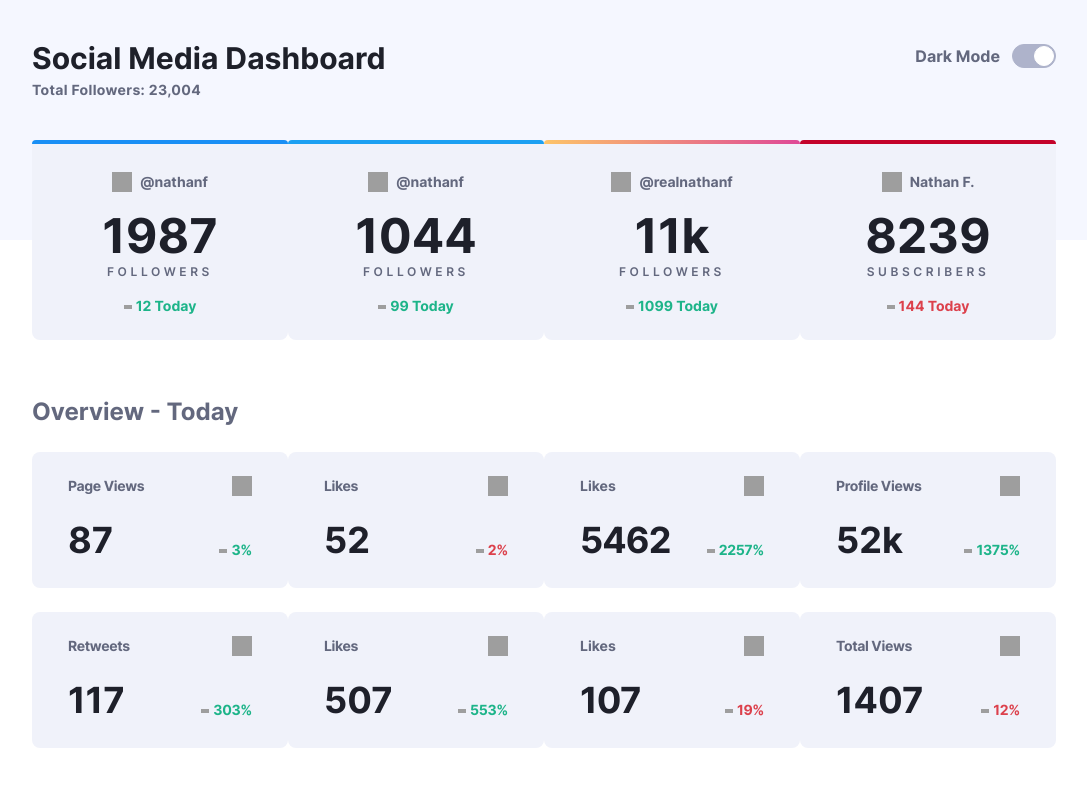
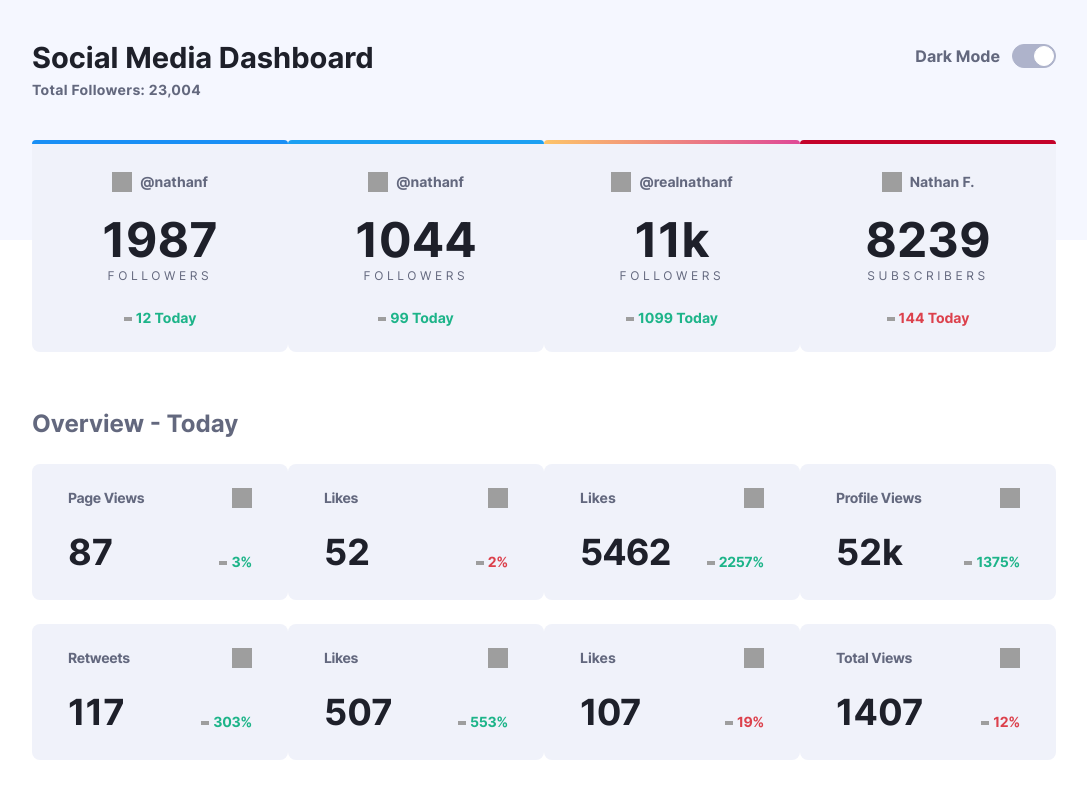
Before and after one commit to SebastianBrazil/social-media-dashboard, a React (Create React App) app: page / in a window 1280 px wide. Shown: the whole page, without its empty margins (96-1183 px from the left). Built offline with nearby package versions, Linux system fonts and the light colour scheme; grey boxes are pictures that could not be loaded.

Commit message:
minor desktop edits

```diff
--- a/src/components/MainComponent.tsx
+++ b/src/components/MainComponent.tsx
@@ -68,8 +68,8 @@ const MainComponent = () => {
 
                         <div className='flex justify-between'>
                             <div>
-                                <p className='mt-10 mb-1 textStandard text-3xl font-bold'>Social Media Dashboard</p>
-                                <p className='text-sm tracking-wide textLight font-bold'>Total Followers: 23,004</p>
+                                <p className='mt-10 mb-1 textStandard text-3xl text-[29px] font-bold'>Social Media Dashboard</p>
+                                <p className='text-sm text-[14.5px] tracking-wide textLight font-bold'>Total Followers: 23,004</p>
                             </div>
 
                             <div className='mt-11 flex'>
@@ -92,13 +92,13 @@ const MainComponent = () => {
                                     <img className='w-5 h-5 mr-2' src={facebook} alt="Facebook Logo" />
                                     <p className='textLight font-bold text-sm'>@nathanf</p>
                                 </div>
-                                <div className='flex justify-center mt-5'>
+                                <div className='flex justify-center mt-6'>
                                     <p className='textStandard font-bold text-5xl'>1987</p>
                                 </div>
                                 <div className='flex justify-center mt-1'>
-                                    <p className='textLight font-semibold text-xs tracking-[0.3em]'>FOLLOWERS</p>
+                                    <p className='textLight text-xs tracking-[0.3em]'>FOLLOWERS</p>
                                 </div>
-                                <div className='flex justify-center mt-4 mb-6'>
+                                <div className='flex justify-center my-6'>
                                     <img className='w-[8px] h-[4px] mt-[9px] mr-[4px]' src={arrowUp} alt="Up Arrow" />
                                     <p className='textGreen text-sm font-bold'>12 Today</p>
                                 </div>
@@ -112,13 +112,13 @@ const MainComponent = () => {
                                     <img className='w-5 h-5 mr-2' src={twit} alt="Twitter Logo" />
                                     <p className='textLight font-bold text-sm'>@nathanf</p>
                                 </div>
-                                <div className='flex justify-center mt-5'>
+                                <div className='flex justify-center mt-6'>
                                     <p className='textStandard font-bold text-5xl'>1044</p>
                                 </div>
                                 <div className='flex justify-center mt-1'>
-                                    <p className='textLight font-semibold text-xs tracking-[0.3em]'>FOLLOWERS</p>
+                                    <p className='textLight text-xs tracking-[0.3em]'>FOLLOWERS</p>
                                 </div>
-                                <div className='flex justify-center mt-4 mb-6'>
+                                <div className='flex justify-center my-6'>
                                     <img className='w-[8px] h-[4px] mt-[9px] mr-[4px]' src={arrowUp} alt="Up Arrow" />
                                     <p className='textGreen text-sm font-bold'>99 Today</p>
                                 </div>
@@ -132,13 +132,13 @@ const MainComponent = () => {
                                     <img className='w-5 h-5 mr-2' src={insta} alt="Instagram Logo" />
                                     <p className='textLight font-bold text-sm'>@realnathanf</p>
                                 </div>
-                                <div className='flex justify-center mt-5'>
+                                <div className='flex justify-center mt-6'>
                                     <p className='textStandard font-bold text-5xl'>11k</p>
                                 </div>
                                 <div className='flex justify-center mt-1'>
-                                    <p className='textLight font-semibold text-xs tracking-[0.3em]'>FOLLOWERS</p>
+                                    <p className='textLight text-xs tracking-[0.3em]'>FOLLOWERS</p>
                                 </div>
-                                <div className='flex justify-center mt-4 mb-6'>
+                                <div className='flex justify-center my-6'>
                                     <img className='w-[8px] h-[4px] mt-[9px] mr-[4px]' src={arrowUp} alt="Up Arrow" />
                                     <p className='textGreen text-sm font-bold'>1099 Today</p>
                                 </div>
@@ -152,13 +152,13 @@ const MainComponent = () => {
                                     <img className='w-5 h-5 mr-2' src={yuochube} alt="Youtube Logo" />
                                     <p className='textLight font-bold text-sm'>Nathan F.</p>
                                 </div>
-                                <div className='flex justify-center mt-5'>
+                                <div className='flex justify-center mt-6'>
                                     <p className='textStandard font-bold text-5xl'>8239</p>
                                 </div>
                                 <div className='flex justify-center mt-1'>
-                                    <p className='textLight font-semibold text-xs tracking-[0.3em]'>SUBSCRIBERS</p>
+                                    <p className='textLight text-xs tracking-[0.3em]'>SUBSCRIBERS</p>
                                 </div>
-                                <div className='flex justify-center mt-4 mb-6'>
+                                <div className='flex justify-center my-6'>
                                     <img className='w-[8px] h-[4px] mt-[9px] mr-[4px]' src={arrowDown} alt="Down Arrow" />
                                     <p className='textRed text-sm font-bold'>144 Today</p>
                                 </div>
```
